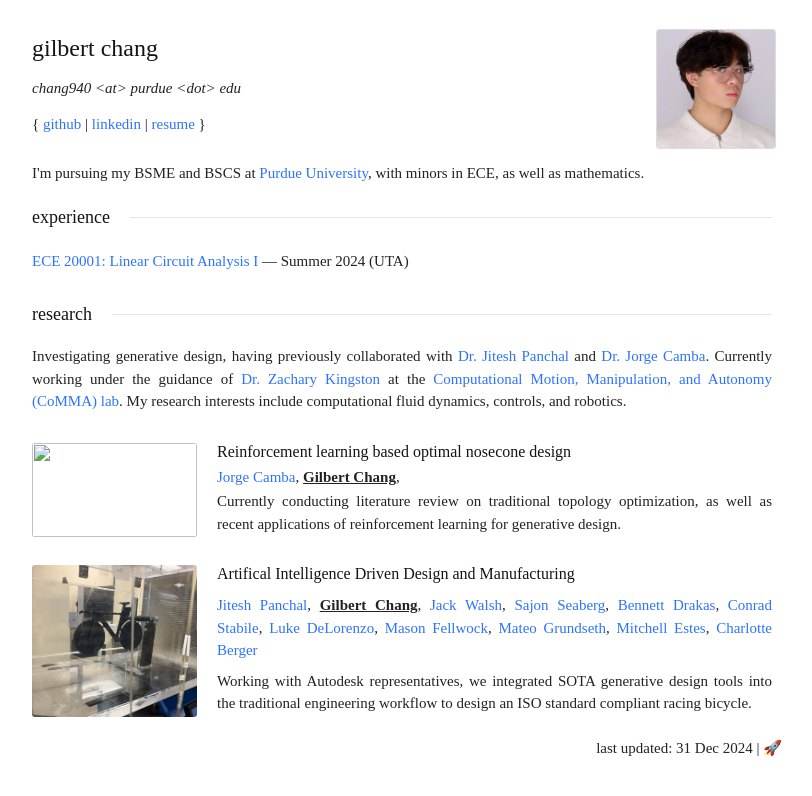
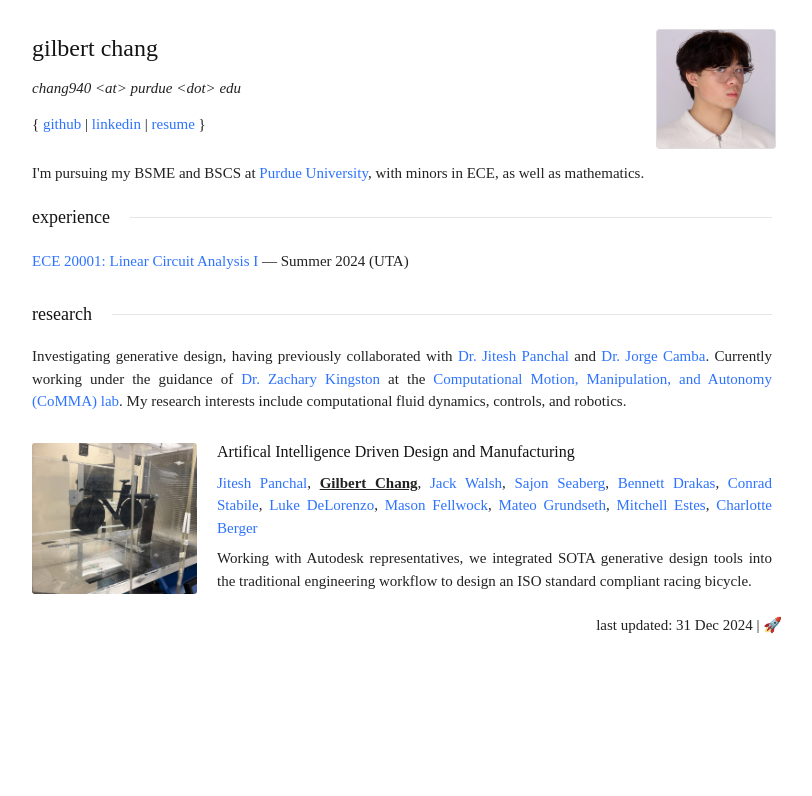
Before and after one commit to vindou/vindou, a Jekyll site: the page built from index.html, in a window 1280 px wide. Shown: the top 796 px of the page, without its empty margins (238-1050 px from the left). Built offline with Jekyll 4.4.1, drawn with Linux system fonts in a browser that asks for light colours; some web fonts are replaced.

Commit message:
Update index.html

```diff
--- a/index.html
+++ b/index.html
@@ -61,21 +61,7 @@ title: cha
       </p>
     </div>
   </div>
-  <div class="subsection">
-    <div class="text-container">
-      <h3>Reinforcement learning based optimal nosecone design</h3>
-      <p>
-        <a href="https://polytechnic.purdue.edu/profile/jdorribo">Jorge Camba</a>,
-        <b><u>Gilbert Chang</u></b>,
-      </p>
-      <p>
-        Currently conducting literature review on traditional topology optimization, as well as recent applications of reinforcement learning for generative design.
-      </p>
-    </div>
-    <div class="project-media">
-      <img src="">
-    </div>
-  </div>
+
   <div class="subsection">
     <div class="text-container">
       <h3>Artifical Intelligence Driven Design and Manufacturing</h3>
```
